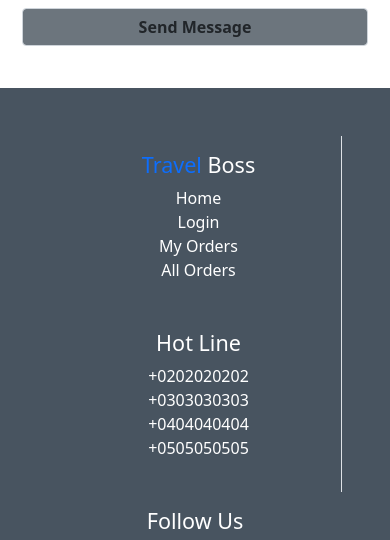
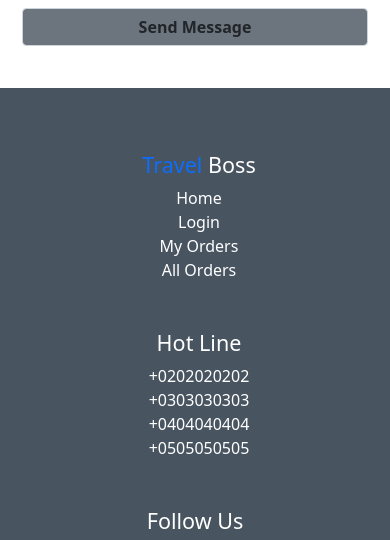
Before and after one commit to aburaihan8721/travel-boss-client, a React (Create React App) app: page / in a window 390 px wide. Shown: the part 3744-4284 px from the top of the page. Built offline with nearby package versions, Linux system fonts and the light colour scheme; no server answers.

Commit message:
footer border remove

```diff
--- a/src/components/include/Footer/Footer.css
+++ b/src/components/include/Footer/Footer.css
@@ -23,3 +23,9 @@
   background: #706fd3;
   margin: 5px auto;
 }
+
+@media (max-width: 767px) {
+  #footer-area .custom-b {
+    border-right: none !important;
+  }
+}
--- a/src/components/include/Footer/Footer.js
+++ b/src/components/include/Footer/Footer.js
@@ -10,7 +10,7 @@ const Footer = () => {
     <div className=" p-5" id="footer-area">
       <div className="container">
         <div className="row">
-          <div className="col-md-4 border-end">
+          <div className="col-md-4 border-end custom-b">
             <div className="p-3 text-center">
               <h4 className="text-white ms-2">
                 {" "}
@@ -33,7 +33,7 @@ const Footer = () => {
             </div>
           </div>
 
-          <div className="col-md-4 border-end">
+          <div className="col-md-4 border-end custom-b">
             <div className="p-3 text-center">
               <h4 className="text-white ms-2">Hot Line</h4>
               <ul className="me-4">
```
